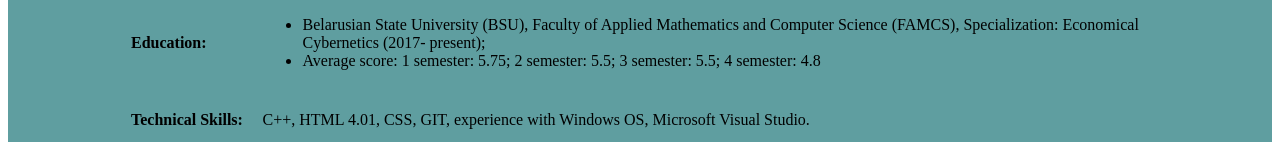
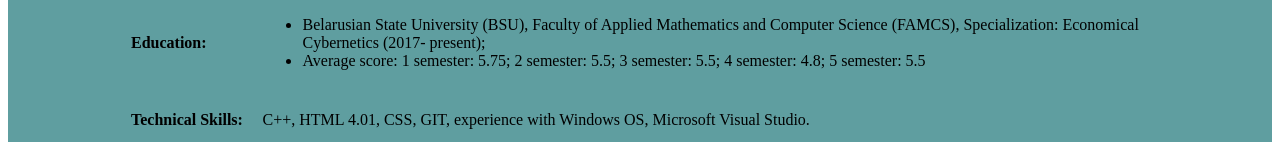
Before and after one commit to NickGor18/rsschool-cv, a plain HTML site: page index.html in a window 1280 px wide. Shown: the part 446-588 px from the top of the page. Drawn offline with Linux system fonts and the light colour scheme.

Commit message:
fix: update to current information

```diff
--- a/index.html
+++ b/index.html
@@ -36,7 +36,7 @@
                <td>
                    <ul>
                        <li>Belarusian State University (BSU), Faculty of Applied Mathematics and Computer Science (FAMCS), Specialization: Economical Cybernetics (2017- present);</li>
-                       <li>Average score: 1 semester: 5.75; 2 semester: 5.5; 3 semester: 5.5; 4 semester: 4.8</li>
+                       <li>Average score: 1 semester: 5.75; 2 semester: 5.5; 3 semester: 5.5; 4 semester: 4.8; 5 semester: 5.5</li>
                    </ul>
                </td>
            </tr>
```
